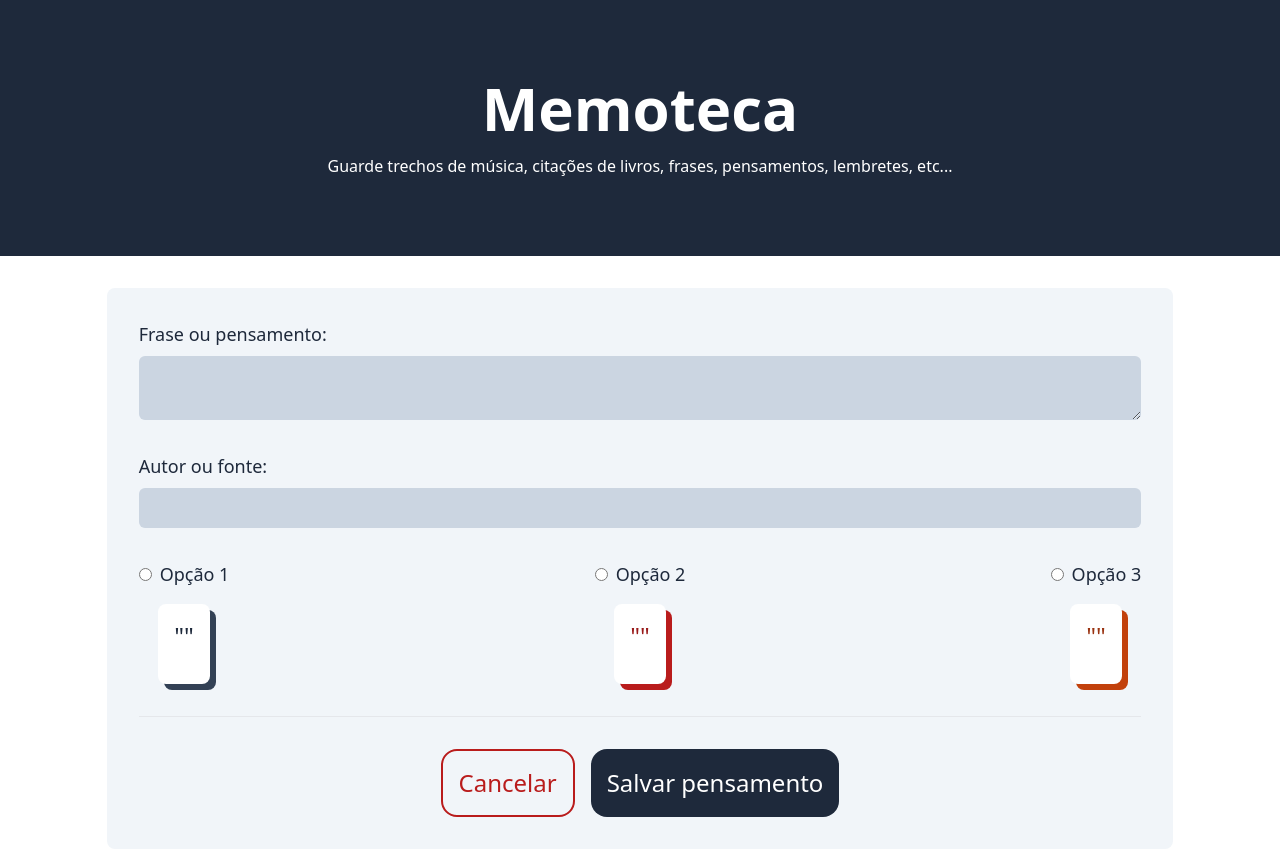
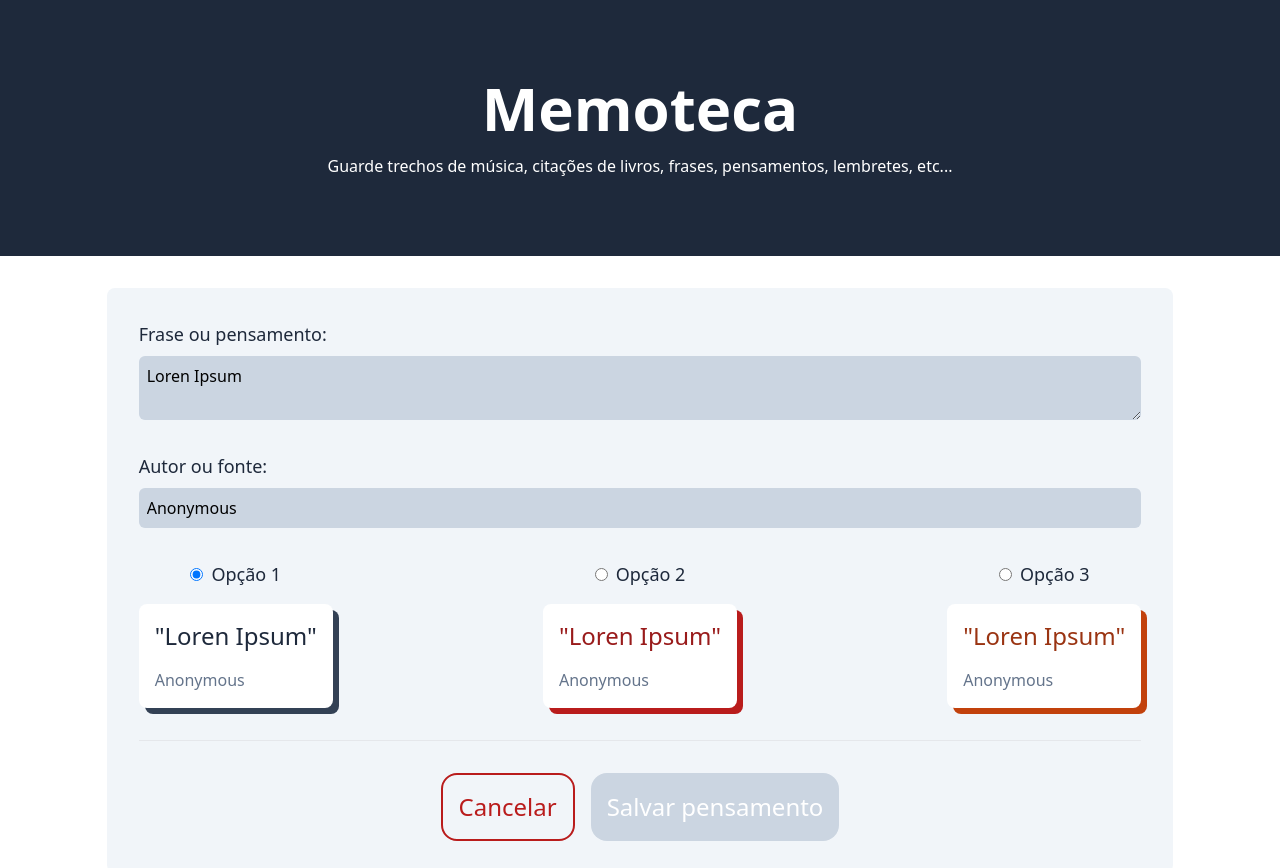
Before and after one commit to RafaelEstevam/memoteca, an Angular app: page /sentence in a window 1280 px wide. Shown: the top 868 px of the page. Built offline with nearby package versions, Linux system fonts and the light colour scheme.

Commit message:
Improvements of app

```diff
--- a/src/app/app.module.ts
+++ b/src/app/app.module.ts
@@ -7,7 +7,7 @@ import { HeaderComponent } from './components/header/header.component';
 import { FooterComponent } from './components/footer/footer.component';
 import { FormComponent } from './components/form/form.component';
 import { CardComponent } from './components/card/card.component';
-import { FormsModule } from '@angular/forms';
+import { FormsModule, ReactiveFormsModule } from '@angular/forms';
 import { SentenceViewComponent } from './pages/sentence-view/sentence-view.component';
 import { SentencesViewComponent } from './pages/sentences-view/sentences-view.component';
 import { HttpClientModule } from '@angular/common/http';
@@ -26,7 +26,8 @@ import { HttpClientModule } from '@angular/common/http';
     BrowserModule,
     AppRoutingModule,
     FormsModule,
-    HttpClientModule
+    HttpClientModule,
+    ReactiveFormsModule
   ],
   providers: [],
   bootstrap: [AppComponent]
--- a/src/app/components/form/form.component.html
+++ b/src/app/components/form/form.component.html
@@ -1,45 +1,67 @@
 <div class="w-100 bg-slate-100 p-8 my-8 rounded-lg">
-    <form (submit)="handleSubmit($event)" class="w-100 flex flex-col gap-8">
+    <form [formGroup]="formData" (submit)="handleSubmit($event)" class="w-100 flex flex-col gap-8">
         <div class="flex flex-col gap-2">
             <span class="text-lg text-slate-800">Frase ou pensamento: </span>
             <textarea
                 type="textarea"
-                name="sentence"
-                [(ngModel)]="form.sentence"
+                formControlName="sentence"
                 class="w-100 border-0 bg-slate-300 rounded-md p-2"
             ></textarea>
+            <div *ngIf="formData.get('sentence')?.errors?.['minlength'] && formData.get('sentence')?.touched">
+                <p class="text-red-700">Este campo está preenchido incorretamente.</p>
+            </div>
+            <div *ngIf="formData.get('sentence')?.errors?.['required'] && formData.get('sentence')?.touched">
+                <p class="text-red-700">Este campo não está preenchido.</p>
+            </div>
         </div>
 
         <div class="flex flex-col gap-2">
             <span class="text-lg text-slate-800">Autor ou fonte: </span>
             <input
-                name="author"
-                [(ngModel)]="form.author"
+                formControlName="author"
                 class="h-10 w-100 border-0 bg-slate-300 rounded-md p-2"
             />
+            <div *ngIf="formData.get('author')?.errors && formData.get('sentence')?.touched">
+                <p class="text-red-700">Este campo não está preenchio</p>
+            </div>
         </div>
 
         <div class="flex items-center justify-between gap-8">
             <div class="flex flex-col gap-4 items-center">
                 <div class="flex items-center gap-2">
-                    <input type="radio" [(ngModel)]="form.model" name="model" value="1" />
+                    <input type="radio" formControlName="model" value="1" />
                     <span class="text-lg text-slate-800">Opção 1</span>
                 </div>
-                <app-card [model]="'1'" [author]="form.author" [sentence]="form.sentence"></app-card>
+                <app-card
+                    [author]="formData.get('author')?.value"
+                    [sentence]="formData.get('sentence')?.value"
+                    [model]="'1'"
+                >
+                </app-card>
             </div>
             <div class="flex flex-col gap-4 items-center">
                 <div class="flex items-center gap-2">
-                    <input type="radio" [(ngModel)]="form.model" name="model" value="2" />
+                    <input type="radio" formControlName="model" value="2" />
                     <span class="text-lg text-slate-800">Opção 2</span>
                 </div>
-                <app-card [model]="'2'" [author]="form.author" [sentence]="form.sentence"></app-card>
+                <app-card
+                    [author]="formData.get('author')?.value"
+                    [sentence]="formData.get('sentence')?.value"
+                    [model]="'2'"
+                >
+                </app-card>
             </div>
             <div class="flex flex-col gap-4 items-center">
                 <div class="flex items-center gap-2">
-                    <input type="radio" [(ngModel)]="form.model" name="model" value="3" />
+                    <input type="radio" formControlName="model" value="3" />
                     <span class="text-lg text-slate-800">Opção 3</span>
                 </div>
-                <app-card [model]="'3'" [author]="form.author" [sentence]="form.sentence"></app-card>
+                <app-card
+                [author]="formData.get('author')?.value"
+                [sentence]="formData.get('sentence')?.value"
+                [model]="'3'"
+            >
+            </app-card>
             </div>
         </div>
 
@@ -47,7 +69,14 @@
 
         <div class="flex gap-4 justify-center">
             <button routerLink="/" (click)="handleClear()" class="p-4 text-2xl rounded-2xl text-red-700 border-solid border-2 border-red-700">Cancelar</button>
-            <button type="submit" class="p-4 text-2xl rounded-2xl bg-slate-800 text-white border-0">Salvar pensamento</button>
+            <button
+                [disabled]="!formData.valid"
+                type="submit"
+                class="p-4 text-2xl rounded-2xl text-white border-0"
+                [ngClass]="enableButton()"
+            >
+                Salvar pensamento
+            </button>
         </div>
 
     </form>
--- a/src/app/components/form/form.component.ts
+++ b/src/app/components/form/form.component.ts
@@ -1,4 +1,5 @@
 import { Component, OnInit } from '@angular/core';
+import { FormBuilder, FormGroup, Validators } from '@angular/forms';
 import { ActivatedRoute, Router, RouterLink } from '@angular/router';
 import { sentenceProps } from 'src/app/interfaces/interfaces';
 import { SentencesViewService } from 'src/app/pages/sentences-view/sentences-view.service';
@@ -10,51 +11,70 @@ import { SentencesViewService } from 'src/app/pages/sentences-view/sentences-vie
 })
 export class FormComponent implements OnInit {
 
-  form: sentenceProps = {
-    id: '',
-    sentence: '',
-    model: '',
-    author: ''
-  }
+  // form: sentenceProps = {
+  //   id: '',
+  //   sentence: '',
+  //   model: '',
+  //   author: ''
+  // }
+
+  formData!: FormGroup;
 
   handleSubmit($e:any) {
     $e.preventDefault;
-    if(!this.form.id){
-      this.service.create(this.form).subscribe(() => {
-        this.router.navigate(['/']);
-      });
-    }else{
-      this.service.update(this.form, this.form.id).subscribe(() => {
-        this.router.navigate(['/']);
-      })
+    if(this.formData.valid){
+      if(!this.formData.value.id){
+        this.service.create(this.formData.value).subscribe(() => {
+          this.router.navigate(['/']);
+        });
+      }else{
+        this.service.update(this.formData.value, this.formData.value.id).subscribe(() => {
+          this.router.navigate(['/']);
+        })
+      }
     }
   }
 
   handleClear(){
-    this.form = {
-      sentence: '',
-      model: '',
-      author: ''
-    };
-
     this.router.navigate(['/']);
   }
 
   constructor(
     private service: SentencesViewService,
     private router: Router,
-    private activateRouter: ActivatedRoute
+    private activateRouter: ActivatedRoute,
+    private formBuilder: FormBuilder
   ) {
     const id = this.activateRouter.snapshot.params['id'];
     if(id){
       this.service.get(id).subscribe((sentence) => {
-        this.form = sentence;
+        this.formData = this.formBuilder.group({
+          sentence: sentence.sentence,
+          author: sentence.author,
+          model: sentence.model,
+          id: sentence.id
+        });
       });
     }
   }
 
   ngOnInit(): void {
+    this.formData = this.formBuilder.group({
+      sentence: ['Loren Ipsum', Validators.compose([
+        Validators.required,
+        Validators.minLength(30)
+      ])],
+      author: ['Anonymous', [Validators.required]],
+      model: ['1', [Validators.required]]
+    })
+  }
 
+  enableButton() {
+    if(!this.formData.valid){
+      return 'bg-slate-300'
+    }else{
+      return 'bg-slate-800'
+    }
   }
 
 }
```
Also changed, not shown: 1 other file (tests, documents, lock files or other folders).
